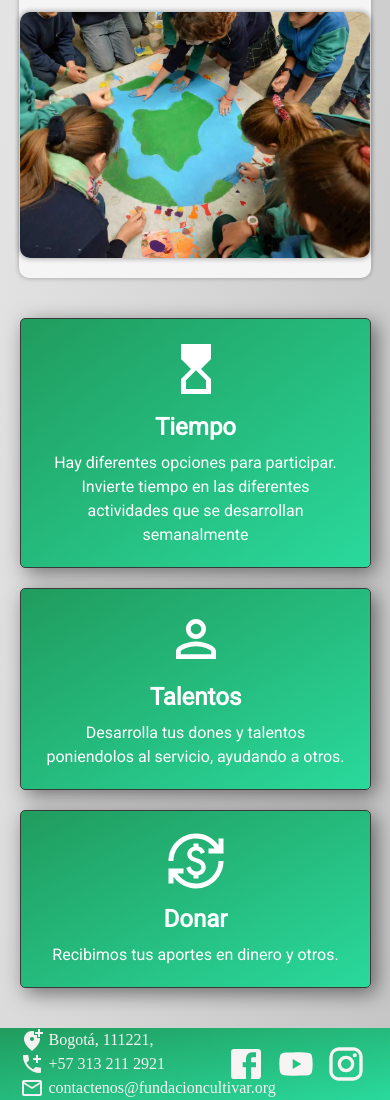
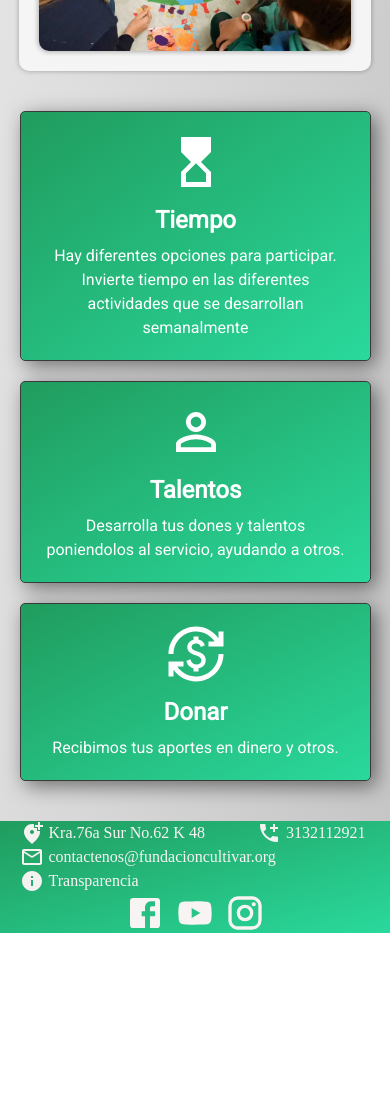
Before and after one commit to nelda-perez/fundacioncultipva-t, a React (Vite) app: page / in a window 390 px wide. Shown: the part 1633-2733 px from the top of the page. After the commit the page ends 2566 px from the top, so only its background shows below. Built offline with nearby package versions, Linux system fonts and the light colour scheme.

Commit message:
Arreglando el header y el footer

```diff
--- a/src/components/Footer/constant/footerInfo.jsx
+++ b/src/components/Footer/constant/footerInfo.jsx
@@ -1,42 +1,47 @@
-import AddIcCallIcon from '@mui/icons-material/AddIcCall';
-import MailOutlineIcon from '@mui/icons-material/MailOutline';
-import AddLocationAltIcon from '@mui/icons-material/AddLocationAlt';
-import FacebookIcon from '@mui/icons-material/Facebook';
-import YouTubeIcon from '@mui/icons-material/YouTube';
-import InstagramIcon from '@mui/icons-material/Instagram';
+import AddIcCallIcon from "@mui/icons-material/AddIcCall";
+import MailOutlineIcon from "@mui/icons-material/MailOutline";
+import AddLocationAltIcon from "@mui/icons-material/AddLocationAlt";
+import InfoIcon from "@mui/icons-material/Info";
+import FacebookIcon from "@mui/icons-material/Facebook";
+import YouTubeIcon from "@mui/icons-material/YouTube";
+import InstagramIcon from "@mui/icons-material/Instagram";
 
 export const infoFooter = [
   {
-    icon: <AddLocationAltIcon/>,
-      content: "Bogotá, 111221,",
-      link: "link direccion",
+    icon: <AddLocationAltIcon />,
+    content: "Kra.76a Sur No.62 K 48",
+    link: "https://goo.gl/maps/zsRgrJUbAPvEucLc9",
   },
   {
-    icon: <AddIcCallIcon/>,
-      content: "+57 313 211 2921",
-      link: "link number",
+    icon: <AddIcCallIcon />,
+    content: "3132112921",
+    link: "https://wa.me/+573132112921",
   },
   {
-    icon: <MailOutlineIcon/>,
+    icon: <MailOutlineIcon />,
     content: "contactenos@fundacioncultivar.org",
-      link: "link email",
+    link: "mailto:contactenos@fundacioncultivar.org",
+  },
+  {
+    icon: <InfoIcon />,
+    content: "Transparencia",
+    link: "/rte",
   },
 ];
 
 export const mediaicons = [
   {
-      icon: <FacebookIcon sx={{ fontSize: "40px" }}/>,
-      link:"https://www.facebook.com/CultipvaT" ,
+    icon: <FacebookIcon sx={{ fontSize: "40px" }} />,
+    link: "https://www.facebook.com/CultipvaT",
   },
 
   {
-    icon: <YouTubeIcon sx={{ fontSize: "40px" }}/>,
-    link:"https://www.youtube.com/",
+    icon: <YouTubeIcon sx={{ fontSize: "40px" }} />,
+    link: "https://www.youtube.com/",
   },
 
   {
-    icon: <InstagramIcon sx={{ fontSize: "40px" }}/>,
-    link:"https://instagram.com/cultipvat?igshid=YmMyMTA2M2Y=",
+    icon: <InstagramIcon sx={{ fontSize: "40px" }} />,
+    link: "https://instagram.com/cultipvat?igshid=YmMyMTA2M2Y=",
   },
-
 ];
--- a/src/components/Footer/footer.css
+++ b/src/components/Footer/footer.css
@@ -7,8 +7,16 @@ footer{
 }
 
 .container-link {
-    width: 60%;
+    width: 75%;
     justify-content: space-between;
+    text-align: center;
+}
+
+@media only screen and (max-width: 900px) {
+
+    .container-link {
+        width: 90%;
+    }
 }
 
 .span-footer{
@@ -32,6 +40,6 @@ a{
 
 .containerIcon{
     display: flex;
-    justify-content: flex-end;
-    width: 30%;
+    justify-content: center;
+    width: 20%;
 }
--- a/src/pages/Home/components/ProgramCard/ProgramCard.jsx
+++ b/src/pages/Home/components/ProgramCard/ProgramCard.jsx
@@ -15,8 +15,6 @@ function ProgramCard() {
           ) : (
             <iframe
               className="hover"
-              width="400"
-              height="240"
               src={item.link}
               autoPlay
               controls></iframe>
--- a/src/pages/Home/components/index.css
+++ b/src/pages/Home/components/index.css
@@ -31,6 +31,14 @@
     border-radius: 10px;
     box-shadow: 0px 0px 5px 1px rgba(0, 0, 0, 0.3);
     transition: all 0.2s ease-in-out;
+}
+
+@media only screen and (max-width: 900px) {
+    .card iframe,
+    .card img {
+        width: 100%;
+        height: auto;
+    }
 }
 
 /* Estilos para el contenido de la tarjeta */
```
Lines whose indentation alone changed are shown as unchanged.
